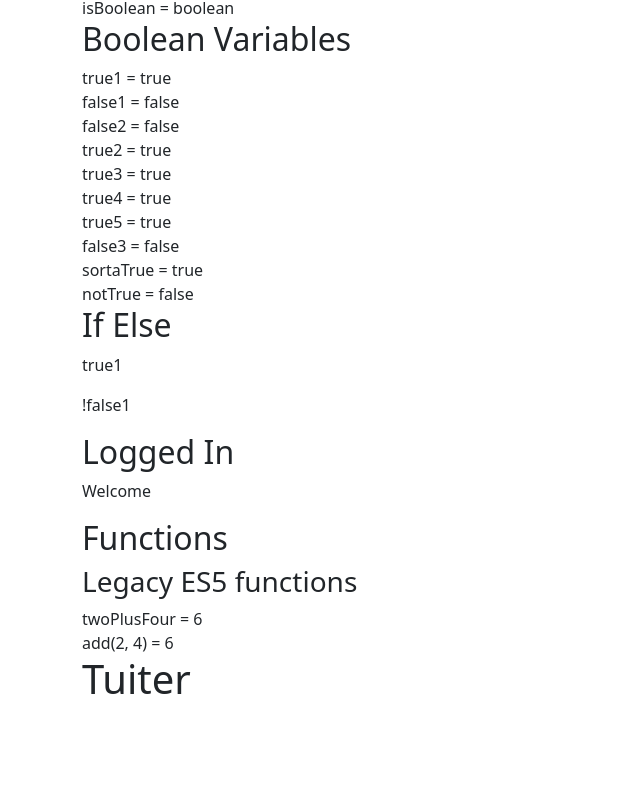
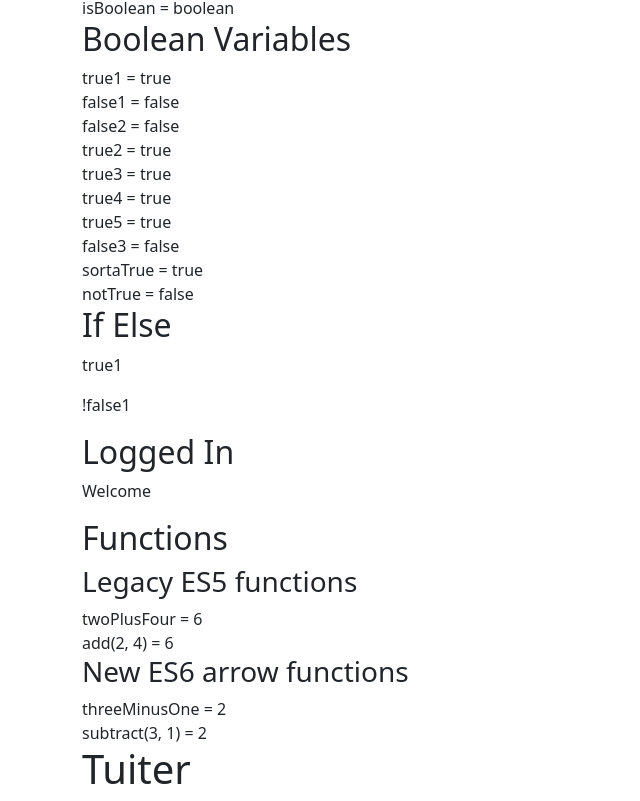
Before and after one commit to DanGraziano/tuiter-react-web-app, a React (Create React App) app: page / in a window 1280 px wide. Shown: the part 537-1338 px from the top of the page, without its empty margins (0-640 px from the left). Before the commit the page ends 1248 px from the top, so only its background shows below. Built offline with nearby package versions, Linux system fonts and the light colour scheme.

Commit message:
Add arrow function

```diff
--- a/src/labs/a3/arrow-functions.js
+++ b/src/labs/a3/arrow-functions.js
@@ -0,0 +1,16 @@
+function ArrowFunctions(){
+
+    const subtract = (a, b) => {
+        return a - b;
+    }
+    const threeMinusOne = subtract(3, 1);
+    console.log(threeMinusOne);
+
+    return (
+       <>
+        <h3>New ES6 arrow functions</h3>
+        threeMinusOne = {threeMinusOne}<br />
+        subtract(3, 1) = {subtract(3, 1)}<br />
+       </>
+    )
+} export default ArrowFunctions
--- a/src/labs/a3/java-script.js
+++ b/src/labs/a3/java-script.js
@@ -4,6 +4,7 @@ import BooleanVariables from "./boolean-variables";
 import IfElse from "./if-else";
 import TernaryOperator from "./ternary-operator";
 import ES5Functions from "./es5-functions";
+import ArrowFunctions from "./arrow-functions";
 
 function JavaScript() {
     console.log('Hello World');
@@ -16,6 +17,7 @@ function JavaScript() {
           <IfElse/>
           <TernaryOperator/>
           <ES5Functions/>
+          <ArrowFunctions/>
        </div>
     );
  }
```
